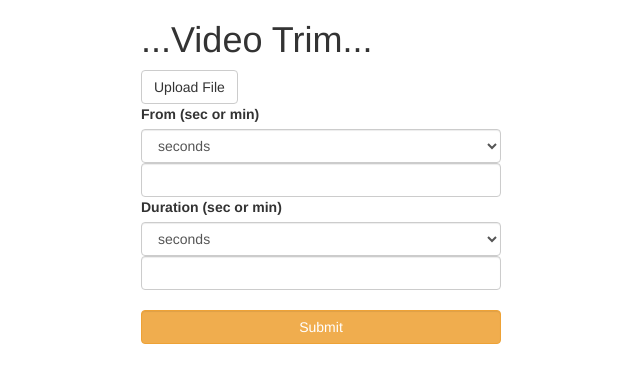
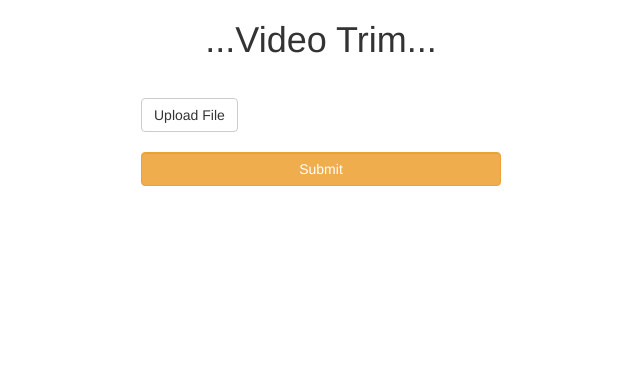
Before and after one commit to antonlegkiy/video-trim-app, an Angular app: page / in a window 1280 px wide. Shown: the top 382 px of the page, without its empty margins (319-959 px from the left). Built offline with nearby package versions, Linux system fonts and the light colour scheme.

Commit message:
some form styling

```diff
--- a/src/app/app.component.css
+++ b/src/app/app.component.css
@@ -5,3 +5,23 @@
 .sbm {
   margin-top: 20px;
 }
+
+.options {
+  margin-top: 10px;
+}
+
+.options h4 {
+  background: aliceblue;
+}
+
+.inputs-row .input-left {
+  padding-left: 0;
+}
+
+.inputs-row .input-right {
+  padding-right: 0;
+}
+
+.input-block {
+  padding-top: 20px;
+}
--- a/src/app/app.component.html
+++ b/src/app/app.component.html
@@ -1,45 +1,92 @@
 <div class="container">
   <div class="row">
-    <div class="col-md-offset-4 col-md-4">
+    <div class="col-md-offset-4 col-md-4 text-center">
       <h1>...Video Trim...</h1>
     </div>
   </div>
 
-  <div class="row">
+  <div class="row" style="margin-top: 2em">
     <div class="col-md-offset-4 col-md-4">
       <label class="btn btn-default">
         Upload File
-        <input type="file" name="file" hidden (change)="onFileSelected($event)">
+        <input type="file"
+               name="file"
+               hidden
+               (change)="onFileSelected($event)">
       </label>
       <span *ngIf="selectedFile">{{selectedFile.name}}</span>
     </div>
   </div>
 
-  <div class="row">
+  <div class="col-md-offset-4 col-md-4 options" *ngIf="selectedFile">
+    <h4>Video duration is: {{ getVideoTiming('sec') }} sec
+      <span *ngIf="getVideoTiming('min') > 0">or {{ getVideoTiming('min') }} min</span>
+    </h4>
+  </div>
+
+  <div class="options" *ngIf="selectedFile">
+    <div class="row input-block">
       <div class="col-md-offset-4 col-md-4">
-      <label for="from">From (sec or min)</label>
-      <select [(ngModel)]="timing.from.type" class="form-control">
+        <label for="from">From (seconds or minutes)</label>
+        <div class="row inputs-row">
+          <div class="col-md-12">
+            <div class="col-md-6 input-left">
+              <input type="number"
+                     maxlength="duration"
+                     id="from"
+                     class="form-control"
+                     [(ngModel)]="timing.from.value">
+            </div>
+            <div class="col-md-6 input-right">
+              <select [(ngModel)]="timing.from.type"
+                      class="form-control"
+                      *ngIf="getVideoTiming('min') > 0;else lessThanMin">
                 <option value="sec">seconds</option>
                 <option value="min">minutes</option>
               </select>
-      <input type="number" id="from" class="form-control" [(ngModel)]="timing.from.value">
+              <ng-template #lessThanMin>
+                <span style="font-size: 22px;">Seconds</span>
+              </ng-template>
+            </div>
+          </div>
+        </div>
       </div>
     </div>
 
-  <div class="row">
+    <div class="row input-block">
       <div class="col-md-offset-4 col-md-4">
-      <label for="duration">Duration (sec or min)</label>
-      <select [(ngModel)]="timing.duration.type" class="form-control">
+        <label for="duration">Duration (seconds or minutes)</label>
+        <div class="row inputs-row">
+          <div class="col-md-12">
+            <div class="col-md-6 input-left">
+              <input type="number"
+                     maxlength="duration"
+                     id="duration"
+                     class="form-control"
+                     [(ngModel)]="timing.duration.value">
+            </div>
+            <div class="col-md-6 input-right">
+              <select [(ngModel)]="timing.duration.type"
+                      class="form-control"
+                      *ngIf="getVideoTiming('min') > 0;else lessThanMin">
                 <option value="sec">seconds</option>
                 <option value="min">minutes</option>
               </select>
-      <input type="number" id="duration" class="form-control" [(ngModel)]="timing.duration.value">
+              <ng-template #lessThanMin>
+                <span style="font-size: 22px;">Seconds</span>
+              </ng-template>
+            </div>
+          </div>
+        </div>
+      </div>
     </div>
   </div>
 
   <div class="row sbm">
     <div class="col-md-offset-4 col-md-4">
-      <button type="button" class="btn btn-warning form-control" (click)="onUploadFile()">Submit</button>
+      <button type="button"
+              class="btn btn-warning form-control"
+              (click)="onUploadFile()">Submit</button>
     </div>
   </div>
 </div>
--- a/src/app/app.component.ts
+++ b/src/app/app.component.ts
@@ -19,6 +19,15 @@ export class AppComponent implements OnInit {
   constructor(private http: HttpClient) {}
 
   ngOnInit() {}
+
+  getVideoTiming(type) {
+    switch (type) {
+      case 'sec':
+        return this.duration;
+      case 'min':
+        return Math.floor(this.duration / 60);
+    }
+  }
 
   onFileSelected(event) {
     this.selectedFile = event.target.files[0];
```
Lines whose indentation alone changed are shown as unchanged.
